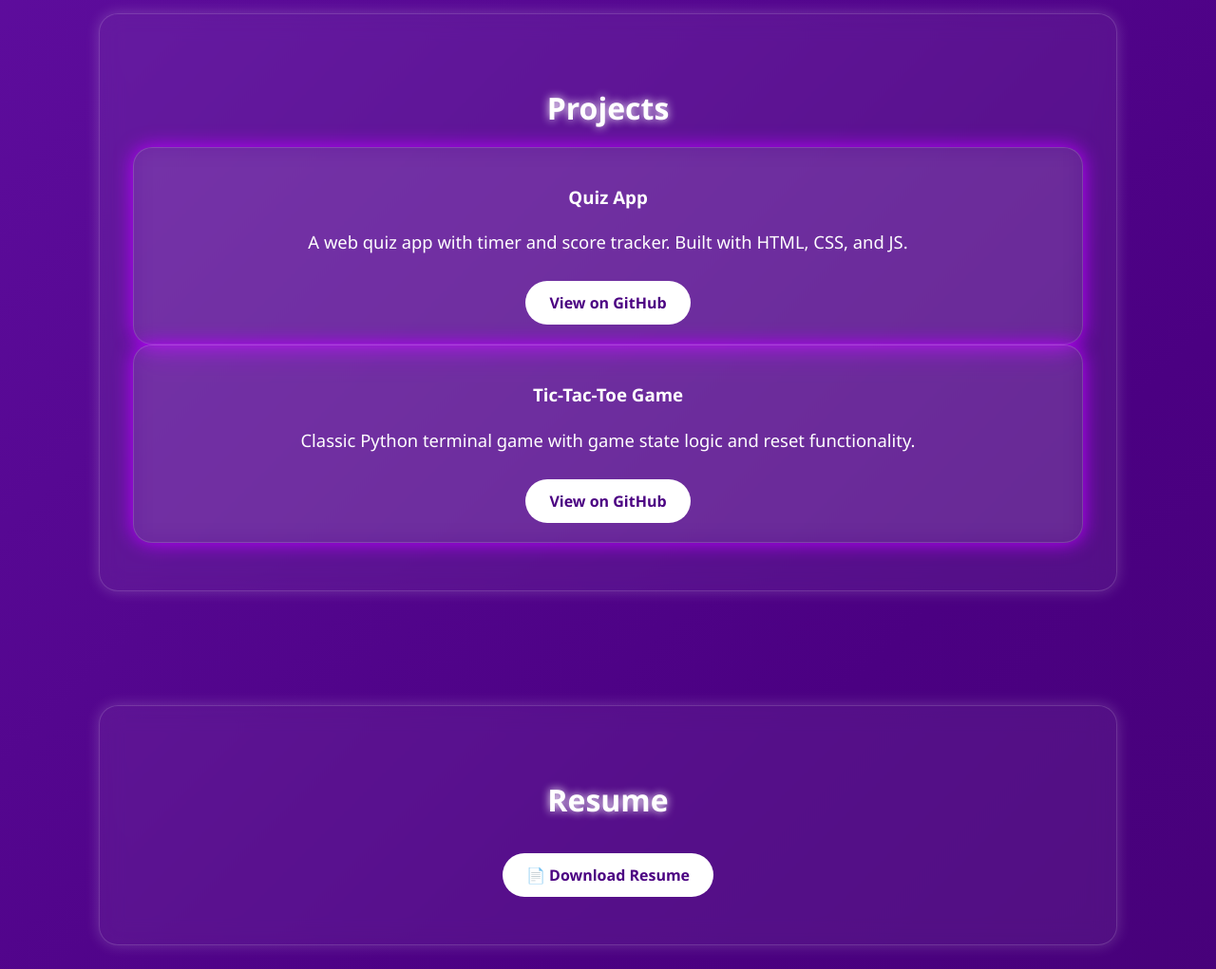
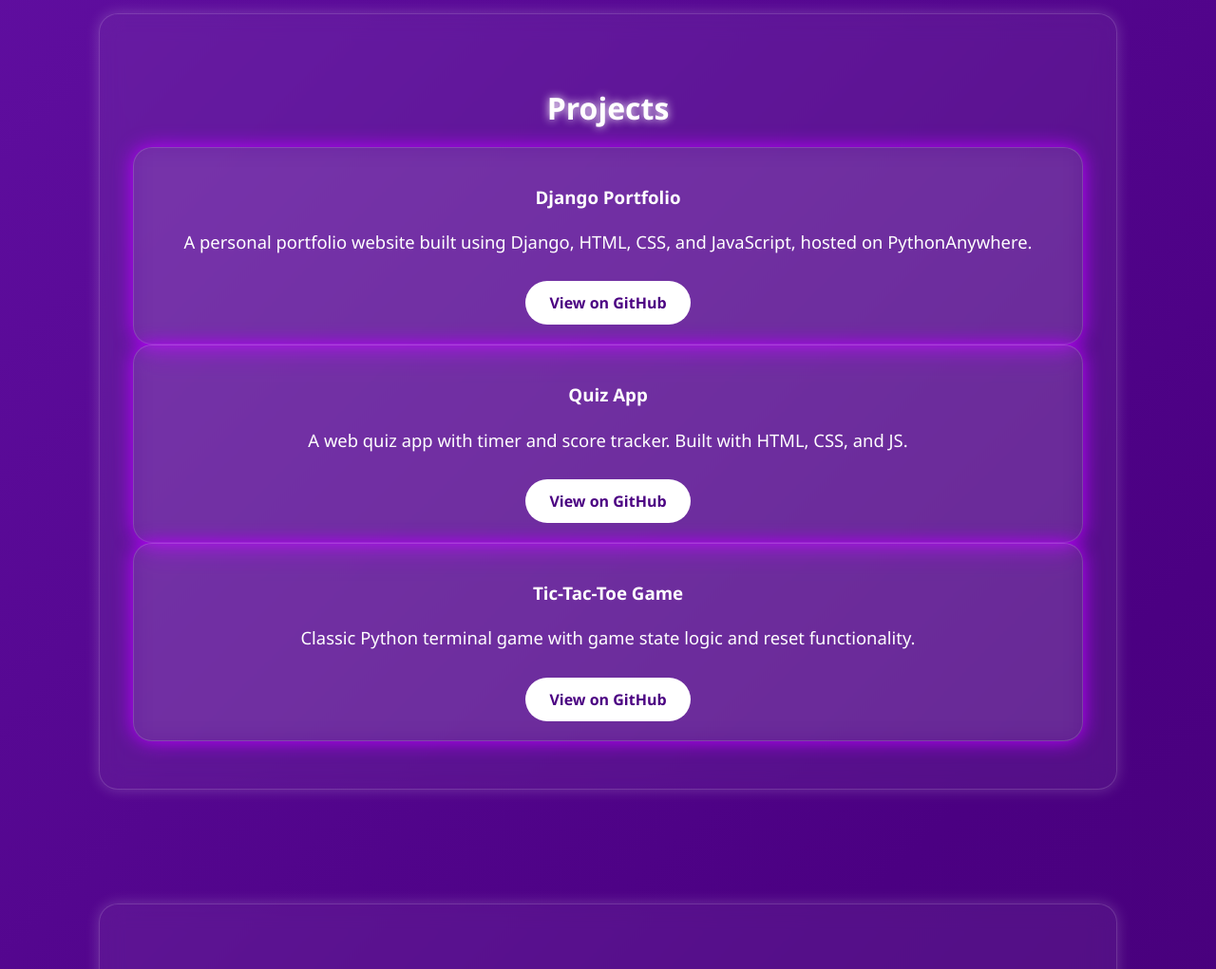
Before and after one commit to imcharan3/my-django-portfolio, a Django app: page / in a window 1280 px wide. Shown: the part 1704-2725 px from the top of the page at 95% size. Run offline with Django 5.2, Linux system fonts and the light colour scheme.

Commit message:
Update home.html content and layout

```diff
--- a/main/templates/main/home.html
+++ b/main/templates/main/home.html
@@ -65,6 +65,11 @@
 <section id="projects" class="section">
     <h2>Projects</h2>
     <div class="project-card">
+        <h3>Django Portfolio</h3>
+        <p> A personal portfolio website built using Django, HTML, CSS, and JavaScript, hosted on PythonAnywhere.</p>
+        <a href="https://github.com/imcharan3/my-django-portfolio" class="resume-btn" target="_blank">View on GitHub</a>
+    </div>
+    <div class="project-card">
         <h3>Quiz App</h3>
         <p>A web quiz app with timer and score tracker. Built with HTML, CSS, and JS.</p>
         <a href="https://github.com/imcharan3/quiz_game" class="resume-btn" target="_blank">View on GitHub</a>
```
